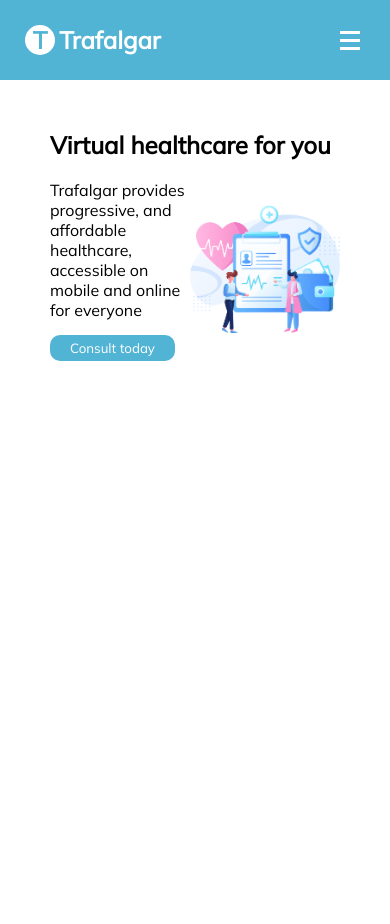
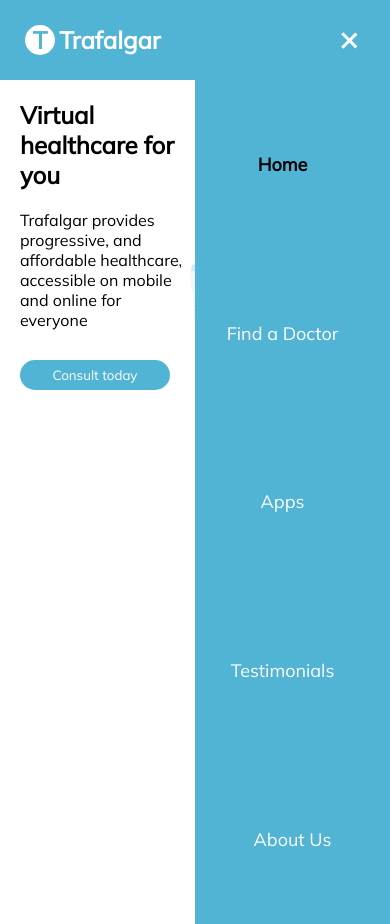
Before and after one commit to RifqiSubchan02/RifqiSubchan02.github.io, a plain HTML site: page index.html in a window 390 px wide. Both pictures are taken after a click on the element 350 px from the left and 40 px from the top of the page. Before the commit the page ends 844 px from the top, so only its background shows below. Drawn offline with Linux system fonts and the light colour scheme.

Commit message:
fitur burger

```diff
--- a/index.html
+++ b/index.html
@@ -12,27 +12,25 @@
 </head>
 
 <body>
-  <section class="header">
-    <header>
+  <nav>
     <div class="logo">
       <button><a href="#">T</a></button>
       <a href="#">Trafalgar</a>
     </div>
-      <div class="navbar">
-        <ul>
+    <ul class="navbar">
       <li><a href="#">Home</a></li>
       <li><a href="#">Find a Doctor</a></li>
       <li><a href="#">Apps</a></li>
       <li><a href="#">Testimonials</a></li>
       <li><a href="#">About Us</a></li>
     </ul>
+    <div class="burger">
+      <div class="line1"></div>
+      <div class="line2"></div>
+      <div class="line3"></div>
     </div>
-      <div class="burger">
-        <div class="line 1"></div>
-        <div class="line 2"></div>
-        <div class="line 3"></div>
-      </div>
-    </header>
+  </nav>
+  <section class="header">
     <div class="content-header">
       <div class="description-header">
         <h1>Virtual healthcare for you</h1>
@@ -44,6 +42,7 @@
       </div>
     </div>
   </section>
+  <script src="script.js"></script>
 </body>
 
 </html>
--- /dev/null
+++ b/script.js
@@ -0,0 +1,31 @@
+const navSlide = () => {
+  const burger = document.querySelector('.burger');
+  const nav = document.querySelector('.navbar');
+  navLinks = document.querySelectorAll('.navbar li');
+  const h1 = document.querySelector('.description-header h1');
+  const p = document.querySelector('.description-header p');
+
+  burger.addEventListener('click', () => {
+    nav.classList.toggle('nav-active');
+    if (nav.getAttribute('class') === 'navbar nav-active') {
+      h1.style.position = 'static';
+      h1.style.marginBottom = '0px';
+      p.style.marginTop = '20px';
+    } else {
+      h1.style.position = 'absolute';
+      h1.style.marginBottom = '10px';
+      p.style.marginTop = '60px';
+    }
+    navLinks.forEach((link, index) => {
+      if (link.style.animation) {
+        link.style.animation = '';
+      } else {
+        link.style.animation = `navBarFade 0.5s ease forwards ${index / 7 + 0.3}s`;
+      }
+    });
+
+    burger.classList.toggle('toggle');
+  });
+};
+
+navSlide();
--- a/style.css
+++ b/style.css
@@ -6,73 +6,74 @@
 }
 
 section {
-  position: relative;
   width: 100%;
   height: 722px;
   display: block;
   background: white;
 }
 
-header {
+nav {
   width: 100%;
   justify-content: space-between;
   align-items: center;
   display: flex;
-  padding: 20px 200px;
+  padding: 20px 150px;
 }
 
-header .logo {
+.logo {
   cursor: pointer;
 }
-header .logo button {
+.logo button {
   width: 30px;
   border-style: none;
   border-radius: 15px;
   background-color: rgb(81, 180, 212);
+  cursor: pointer;
 }
-header .logo button a {
+.logo button a {
   color: white;
 }
-header .logo a {
+.logo a {
   text-decoration: none;
   list-style: none;
   color: black;
   font-weight: 700;
   font-size: 24px;
 }
-header .navbar ul li {
-  display: inline-block;
+.navbar li {
+  display: inline;
   margin-right: 20px;
+  font-size: 18px;
 }
-header .navbar ul li:last-child {
-  margin-right: 0;
+.navbar li:last-child {
+  margin-right: 0px;
 }
-header .navbar ul li a {
-  text-decoration: 0;
+.navbar li a {
+  text-decoration: none;
   color: gray;
 }
-header .navbar ul li:first-child a {
+.navbar li:first-child a {
   color: black;
   font-weight: bold;
 }
-header .navbar ul li a:hover {
+.navbar li a:hover {
   color: black;
 }
-header .burger {
+.burger {
   display: none;
   cursor: pointer;
 }
-header .burger div {
+.burger div {
   width: 20px;
   height: 3px;
   margin: 5px;
-  background-color: black;
+  background-color: white;
   transition: all 0.3s ease;
 }
 
 .content-header {
   width: auto;
-  padding: 100px 200px;
+  padding: 100px 150px;
   justify-content: space-between;
   align-items: center;
   display: flex;
@@ -81,19 +82,23 @@ header .burger div {
   max-width: 500px;
 }
 .content-header .description-header h1 {
-  font-weight: bold;
+  font-size: 48px;
+  font-weight: 700;
+  line-height: 56px;
   margin-bottom: 25px;
 }
 .content-header .description-header p {
   margin-bottom: 40px;
-}
-.content-header .icon-header img {
-  width: 450px;
+  font-size: 21px;
+  font-weight: 300;
+  line-height: 32px;
 }
 
 .content-header .description-header button {
   border-style: none;
-  border-radius: 10px;
+  width: 200px;
+  height: 60px;
+  border-radius: 55px;
   background-color: rgb(81, 180, 212);
   padding: 5px 20px;
 }
@@ -101,56 +106,99 @@ header .burger div {
   text-decoration: none;
   color: white;
 }
+.content-header .icon-header img {
+  width: 500px;
+}
 
-@media screen and (max-width: 768px) {
-  body {
-    overflow-x: hidden;
-  }
-  header {
+@media screen and (max-width: 800px) {
+  nav {
     padding: 25px;
     background-color: rgb(81, 180, 212);
   }
-  header .logo button {
+  .logo button {
     background-color: white;
   }
-  header .logo button a {
+  .logo button a {
     color: rgb(81, 180, 212);
   }
-  header .logo a {
+  .logo a {
     color: white;
   }
-  header .navbar {
-    display: none;
+  .navbar {
+    position: absolute;
+    display: flex;
+    flex-direction: column;
+    right: 0px;
+    top: 80px;
+    justify-content: space-around;
+    align-items: center;
+    width: 50%;
+    height: 100%;
+    transform: translate(100%);
+    transition: transform 0.5s ease;
+    background-color: rgb(81, 180, 212);
   }
-  header .navbar ul li a {
+
+  .navbar li {
+    opacity: 0;
+  }
+  .navbar li a {
     color: white;
   }
-  .navbar ul {
-    right: 0;
+  .navbar li:first-child a {
   }
-  .navbar ul li {
-    opacity: 1;
+  .burger {
+    display: block;
+  }
+
+  section .content-header {
+    padding: 20px;
+  }
+  section .content-header .description-header {
+    width: 400px;
+  }
+  section .content-header .description-header h1 {
+    position: absolute;
+    font-size: 24px;
+    line-height: 30px;
+  }
+  section .content-header .description-header p {
+    font-size: 16px;
+    line-height: 20px;
+    margin-bottom: 30px;
+    margin-top: 60px;
+  }
+  section .content-header .description-header button {
+    width: 150px;
+    height: 30px;
   }
   .content-header .icon-header img {
-    width: 150px;
-    margin-top: 50px;
-  }
-  header .burger {
-    display: block;
-  }
-  header .burger div {
-    background-color: white;
-  }
-  section .content-header {
-    padding: 50px;
-  }
-  section .content-header .description-header h1 {
-    margin-bottom: 10px;
-    position: absolute;
-    display: inline;
-  }
-  section .content-header .description-header p {
-    margin-bottom: 15px;
+    width: 180px;
     margin-top: 50px;
   }
 }
+
+.nav-active {
+  transform: translate(0%);
+}
+
+@keyframes navBarFade {
+  from {
+    opacity: 0;
+    transform: translate(50px);
+  }
+  to {
+    opacity: 1;
+    transform: translate(0px);
+  }
+}
+
+.toggle .line1 {
+  transform: rotate(45deg) translate(5px, 6px);
+}
+.toggle .line2 {
+  opacity: 0;
+}
+.toggle .line3 {
+  transform: rotate(-45deg) translate(5px, -6px);
+}
```
Lines whose indentation alone changed are shown as unchanged.
